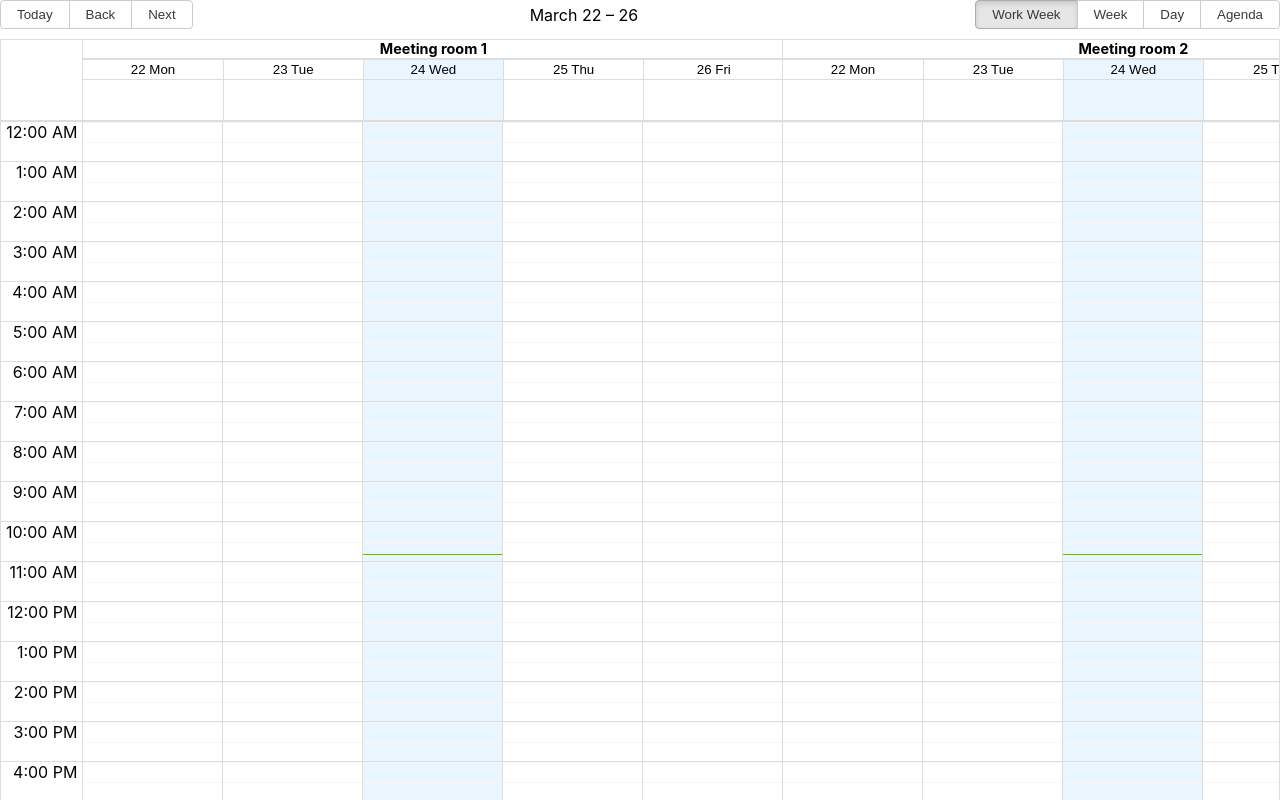
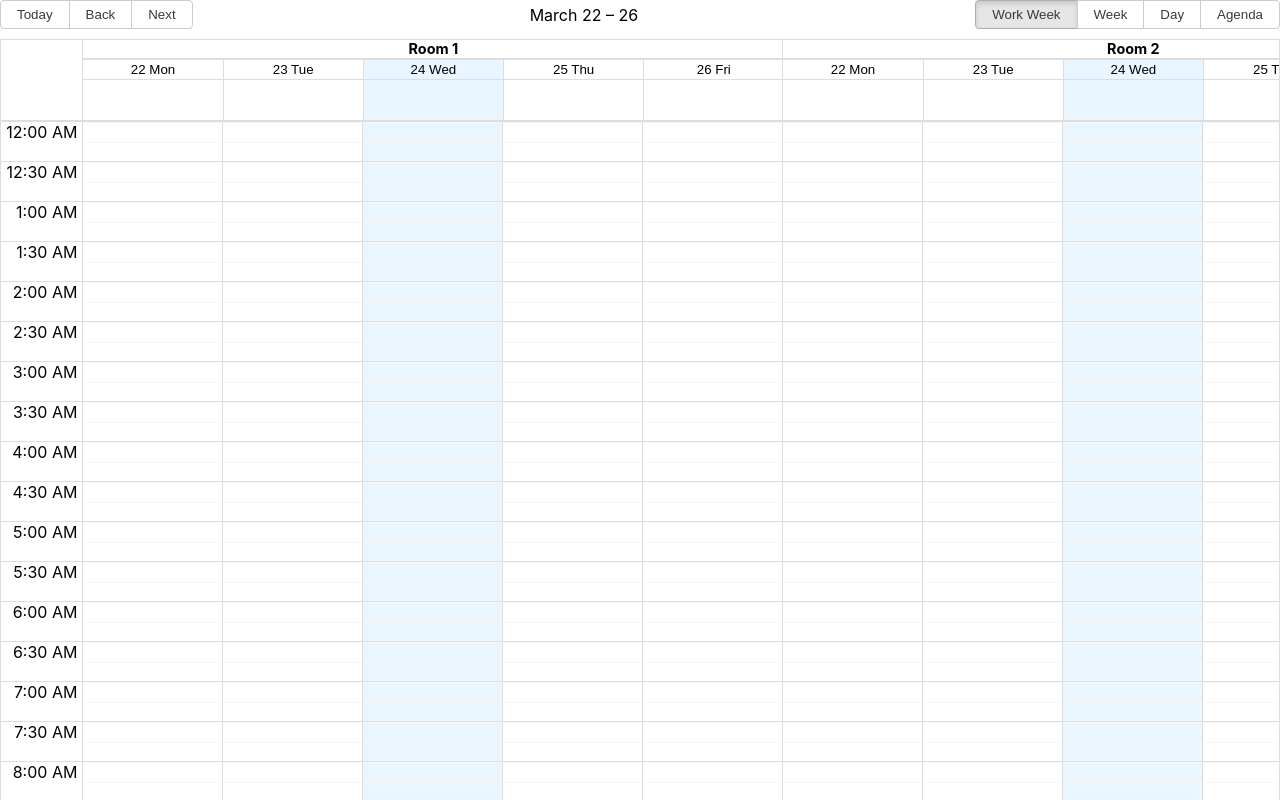
Before and after one commit to nguyenducdat99/meetingschedule, a React (Create React App) app: page / in a window 1280 px wide. Shown: the top 800 px of the page. Built offline with nearby package versions, Linux system fonts and the light colour scheme; no server answers; the database is empty.

Commit message:
handle time unavailable 1:53pm 26/03/2021

```diff
--- a/public/index.html
+++ b/public/index.html
@@ -24,7 +24,7 @@
       work correctly both with client-side routing and a non-root public URL.
       Learn how to configure a non-root public URL by running `npm run build`.
     -->
-    <title>React App</title>
+    <title>Meeting Schedule</title>
   </head>
   <body>
     <noscript>You need to enable JavaScript to run this app.</noscript>
--- a/src/components/demo/MeetingInput.js
+++ b/src/components/demo/MeetingInput.js
@@ -46,6 +46,12 @@ function MeetingInput(props) {
         )
     }
 
+    // handler when click cancel
+    var onCancelForm = () => {
+        onClose(null);
+        onResetInput();
+    }
+
     return (
         <>
             <div className='detail-wrapper'>
@@ -77,7 +83,8 @@ function MeetingInput(props) {
                         </div>
                         <div className='form-group'>
                             <button type='submit'>Ok</button>&nbsp;&nbsp;
-                            <button type='reset' onClick={onResetInput}>Cancel</button>
+                            <button type='submit' onClick={onResetInput}>Reset</button>&nbsp;&nbsp;
+                            <button type='reset' onClick={onCancelForm}>Cancel</button>
                         </div>
                     </form>
                 </div>
--- a/src/components/demo/MeetingRoom.js
+++ b/src/components/demo/MeetingRoom.js
@@ -1,5 +1,5 @@
 export const resourceMap = [
-    { resourceId: 1, resourceTitle: 'Meeting room 1' },
-    { resourceId: 2, resourceTitle: 'Meeting room 2' },
-    { resourceId: 3, resourceTitle: 'Meeting room 3' },
+    { resourceId: 1, resourceTitle: 'Room 1' },
+    { resourceId: 2, resourceTitle: 'Room 2' },
+    { resourceId: 3, resourceTitle: 'Room 3' },
 ]
--- a/src/components/demo/MyCalendar.js
+++ b/src/components/demo/MyCalendar.js
@@ -1,12 +1,12 @@
 import { Calendar, momentLocalizer, Views   } from 'react-big-calendar'
 import 'react-big-calendar/lib/css/react-big-calendar.css';
 import moment from 'moment'
-import { useState } from 'react';
+import { useState,useEffect } from 'react';
 import { db } from '../config/FirebaseConfig';
-import { useEffect } from 'react';
 import Detail from './MeetingDetail';
 import { resourceMap } from './MeetingRoom';
 import MeetingInput from './MeetingInput';
+
 
 
 const roomMap = [ ...resourceMap ];
@@ -97,6 +97,7 @@ function MyCalendar() {
                         )
                     })
                     setMyEvent([...listMeeting]);
+
                 }
                 else {
                     console.log("No data available");
@@ -111,6 +112,19 @@ function MyCalendar() {
     // handle when select  time
     var  handleSelect = ({ resourceId, start, end }) => {
 
+        let myEventFilter  = myEvent.filter(item => {
+            return item.resourceId === resourceId;
+        })
+        let result = true;
+
+
+        myEventFilter.forEach(element => {
+            if (moment(element.start).isBetween(start,end) || moment(element.end).isBetween(start,end)){
+                result = false;
+            }
+        });
+
+        if (result) {
             onOpenInputForm();
             setValueInputForm(
                 {
@@ -120,6 +134,10 @@ function MyCalendar() {
                     resourceId
                 }
             )
+            return;
+        }
+
+        alert('Time unavailable.');
     }
 
     // set data to firebase
@@ -148,6 +166,15 @@ function MyCalendar() {
                             title: valueInputForm.title
                         }
                     )
+                )
+                setValueInputForm(
+                    {
+                        author: '',
+                        title: '',
+                        start: '',
+                        end: '',
+                        resourceId: ''
+                    }
                 )
             }
             // eslint-disable-next-line
@@ -208,6 +235,7 @@ function MyCalendar() {
 
     // handle close input form
     var onCloseInputForm = data => {
+        if (data!==null) {
             setValueInputForm(
                 {
                     ...valueInputForm,
@@ -215,14 +243,16 @@ function MyCalendar() {
                     title: data.title
                 }
             )
+        }
         setShowInput(false);
 
     }
 
+
     return (
         <>
             <Calendar
-                selectable
+                selectable='ignoreEvents'
                 localizer={localizer}
                 events={myEvent}
                 defaultView={Views.WORK_WEEK}
@@ -230,7 +260,7 @@ function MyCalendar() {
                 defaultDate={new Date(Date.now())}
                 onSelectEvent={onSelectEvent}
                 onSelectSlot={handleSelect}
-                step={30}
+                step={15}
                 views={["work_week", "week", "day", 'agenda']}
                 resources={roomMap}
                 resourceIdAccessor="resourceId"
```
Also changed, not shown: public/cropped-logo-180x180.png (added), 1 other file (tests, documents, lock files or other folders). Lines whose indentation alone changed are shown as unchanged.
